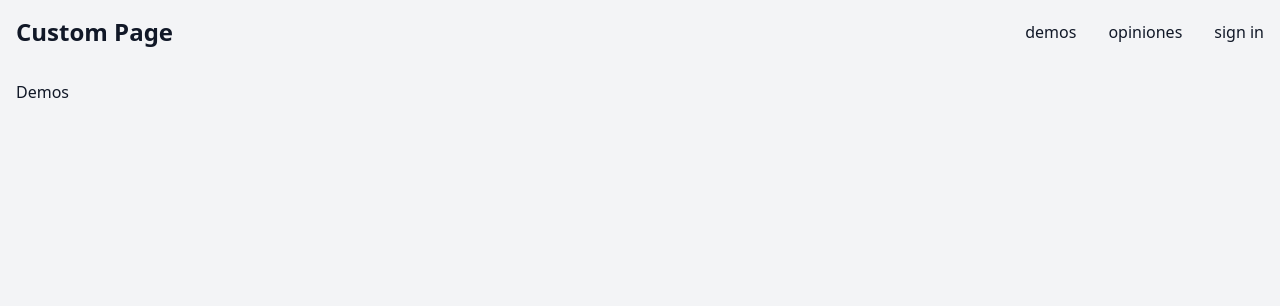
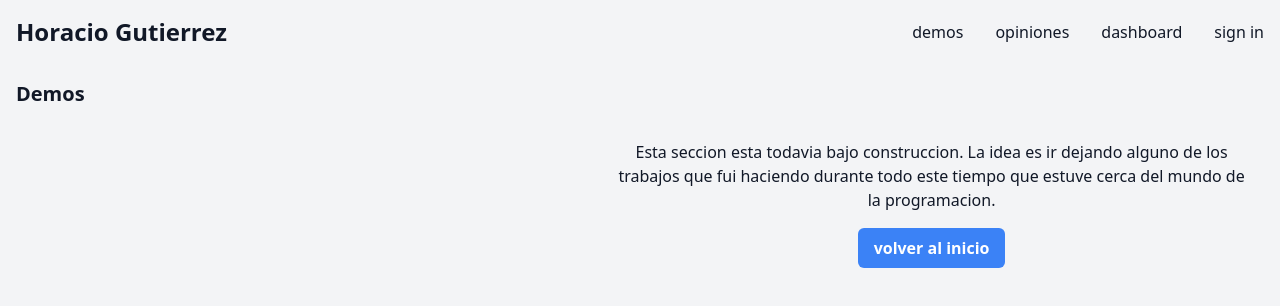
Before and after one commit to HoracioGutierrez/portfolio_demo_next_auth, a Next.js app: page /demos in a window 1280 px wide. Shown: the top 306 px of the page. Built offline with nearby package versions, Linux system fonts and the light colour scheme; no server answers.

Commit message:
Add basic metadata to all pages and correct last details like toast notifications and empty link pages

```diff
--- a/app/dashboard/page.tsx
+++ b/app/dashboard/page.tsx
@@ -1,5 +1,10 @@
 import { UserProfile, currentUser } from "@clerk/nextjs/app-beta";
 import { redirect } from "next/navigation";
+
+export const metadata = {
+  title: 'HG - Dashboard',
+  description: 'Horacio Gutierrez - Pagina de dashboard personal del programador fullstack Horacio Gutierrez',
+}
 
 export default async function DashboardPage() {
 
--- a/app/demos/page.tsx
+++ b/app/demos/page.tsx
@@ -1,7 +1,23 @@
+import Link from "next/link";
+
+export const metadata = {
+  title: 'HG - Demos',
+  description: 'Horacio Gutierrez - Demos de trabajos personales hechos por el programador fullstack Horacio Gutierrez'
+}
+
 export default function Demos() {
   return (
-    <div>
-      <h1>Demos</h1>
-    </div>
+    <section>
+      <h2 className="font-semibold text-xl mb-4">Demos</h2>
+      <div className="lg:flex hero">
+        <div className="hero-overlay bg-opacity-60"></div>
+        <div className="hero-content text-center flex flex-col">
+          <p>Esta seccion esta todavia bajo construccion. La idea es ir dejando alguno de los trabajos que fui haciendo durante todo este tiempo que estuve cerca del mundo de la programacion.</p>
+          <button className="bg-blue-500 hover:bg-blue-600 text-white font-semibold py-2 px-4 rounded-md">
+            <Link href={"/"}>volver al inicio</Link>
+          </button>
+        </div>
+      </div>
+    </section>
   );
 }
--- a/app/layout.tsx
+++ b/app/layout.tsx
@@ -2,12 +2,14 @@ import './globals.css'
 import { Inter } from 'next/font/google'
 import { ClerkProvider } from "@clerk/nextjs/app-beta";
 import Header from './layout/Header';
+import Link from 'next/link';
+import CustomToastContainer from './layout/CustomToastContainer';
 
 const inter = Inter({ subsets: ['latin'] })
 
 export const metadata = {
-  title: 'Create Next App',
-  description: 'Generated by create next app',
+  title: 'HG - Portfolio',
+  description: 'Horacio Gutierrez - Pagina de portfolio personal del programador fullstack Horacio Gutierrez',
 }
 
 export default function RootLayout({
@@ -20,10 +22,30 @@ export default function RootLayout({
     <ClerkProvider>
       <html lang="en">
         <body className="antialiased bg-gray-100 text-gray-900 dark:bg-gray-900 dark:text-gray-100 min-h-screen flex flex-col">
-          <Header />
-          <main className="flex flex-col flex-1 p-2 md:p-3 lg:p-4">
-            {children}
-          </main>
+          <div className='drawer'>
+            <input id="drawer-toggle" type="checkbox" className="drawer-toggle" />
+            <div className="drawer-content">
+              <Header />
+              <main className="flex flex-col flex-1 p-2 md:p-3 lg:p-4">
+                {children}
+              </main>
+            </div>
+            <div className="drawer-side">
+              <label htmlFor="drawer-toggle" className="drawer-overlay"></label>
+              <ul className='menu p-4 w-80 bg-base-100'>
+                <li>
+                  <Link href="/demos" className=""> demos </Link>
+                </li>
+                <li>
+                <Link href="/opiniones" className=""> opiniones </Link>
+                </li>
+                <li>
+                <Link href="/dashboard" className=""> dashboard </Link>
+                </li>
+              </ul>
+            </div>
+          </div>
+          <CustomToastContainer/>
         </body>
       </html>
     </ClerkProvider>
--- /dev/null
+++ b/app/layout/CustomToastContainer.tsx
@@ -0,0 +1,11 @@
+"use client"
+import { ToastContainer } from "react-toastify"
+import "react-toastify/dist/ReactToastify.css"
+
+type Props = {}
+
+export default function CustomToastContainer({}: Props) {
+  return (
+    <ToastContainer/>
+  )
+}
--- a/app/layout/Header.tsx
+++ b/app/layout/Header.tsx
@@ -1,5 +1,5 @@
 "use client"
-import { SignedIn, SignedOut, UserButton, useUser } from "@clerk/nextjs/app-beta/client"
+import { SignedIn, SignedOut, UserButton } from "@clerk/nextjs/app-beta/client"
 import Link from "next/link"
 
 
@@ -7,10 +7,20 @@ export default function Header() {
 
   return (
     <header className="flex justify-between p-2 md:p-3 lg:p-4">
-      <h1 className="text-3xl font-bold md:text-4xl lg:text-2xl">Custom Page</h1>
+      <div className="flex items-center gap-4 ">
+        <div className="flex-none sm:hidden ml-[-14px]">
+          <label htmlFor="drawer-toggle" className="btn btn-square btn-ghost">
+            <svg xmlns="http://www.w3.org/2000/svg" fill="none" viewBox="0 0 24 24" className="inline-block w-6 h-6 stroke-current"><path strokeLinecap="round" strokeLinejoin="round" strokeWidth="2" d="M4 6h16M4 12h16M4 18h16"></path></svg>
+          </label>
+        </div>
+        <Link href={"/"}>
+          <h1 className="text-3xl font-bold md:text-4xl lg:text-2xl">Horacio Gutierrez</h1>
+        </Link>
+      </div>
       <nav className="gap-8 flex items-center group">
         <Link href="/demos" className="hidden sm:inline"> demos </Link>
         <Link href="/opiniones" className="hidden sm:inline"> opiniones </Link>
+        <Link href="/dashboard" className="hidden sm:inline"> dashboard </Link>
         <SignedIn>
           <UserButton
             userProfileMode="navigation"
--- a/app/layout/style.module.css
+++ /dev/null
@@ -1,3 +0,0 @@
-.header {
-  display: flex;
-}
--- a/app/opiniones/nueva/page.tsx
+++ b/app/opiniones/nueva/page.tsx
@@ -3,6 +3,7 @@ import { useState } from "react";
 import { useForm } from "react-hook-form";
 import { Rating } from "react-simple-star-rating";
 import { useUser } from "@clerk/nextjs/app-beta/client";
+import { toast } from "react-toastify";
 
 export default function NuevaOpinion() {
 
@@ -17,6 +18,8 @@ export default function NuevaOpinion() {
       rate: rating
     }
 
+    toast.info("Enviando opinion...")
+
     fetch("/api/opiniones", {
       method: "POST",
       body: JSON.stringify(opinion),
@@ -25,8 +28,12 @@ export default function NuevaOpinion() {
       }
     })
       .then(res => res.json())
-      .then(data => {
-        console.log(data)
+      .then(() => {
+        toast.dismiss()
+        toast.success("Tu opinion ha sido enviada")
+      })
+      .catch(err => {
+        toast.error("Hubo un error al enviar tu opinion")
       })
 
   }
--- a/app/opiniones/page.tsx
+++ b/app/opiniones/page.tsx
@@ -6,6 +6,11 @@ async function getOpiniones() {
   const response = await fetch('http://localhost:3000/api/opiniones')
   const data = await response.json()
   return data
+}
+
+export const metadata = {
+  title: 'HG - Opiniones',
+  description: 'Horacio Gutierrez - Opiniones de los clientes del programador fullstack Horacio Gutierrez'
 }
 
 
--- a/app/opiniones/template.tsx
+++ b/app/opiniones/template.tsx
@@ -13,7 +13,16 @@ export default function OpinionTemplate({ children }: { children: React.ReactNod
       <h2 className="font-semibold text-xl mb-4">{isNuevaOpinion ? "Nueva Opinion" : "Mis Opiniones"}</h2>
       <div className="lg:flex">
         <div className="lg:mr-8 mb-8 lg:mb-0">
-          <p className="font-light text-gray-400 mb-8 lg:mb-0 lg:w-[400px] lg:min-w-[400px]">{isNuevaOpinion ? "Si has participado en alguno de mis cursos o hemos trabajado juntos en algun proyecto, me encantaria que me dejaras tu opinion para que otros puedan verla." : "Aqui van las opiniones de todos mis alumnos y personas que hayan participado en mis cursos de alguna manera o con las que haya trabajado en algun punto. <br /> <br />  De momento esta en construccion asi que por ahora las opiniones no van a tener validacion, pero la idea es que en un futuro cada opinion escrita este respaldada por algun perfil de linkedin, cuenta de google, nombre de empresa, etc."}</p>
+          <p className="font-light text-gray-400 mb-8 lg:mb-0 lg:w-[400px] lg:min-w-[400px]">{
+            isNuevaOpinion
+              ? "Si has participado en alguno de mis cursos o hemos trabajado juntos en algun proyecto, me encantaria que me dejaras tu opinion para que otros puedan verla."
+              : (
+                <>
+                  Aqui van las opiniones de todos mis alumnos y personas que hayan participado en mis cursos de alguna manera o con las que haya trabajado en algun punto.
+                  <br />
+                  <br />  De momento esta en construccion asi que por ahora las opiniones no van a tener validacion, pero la idea es que en un futuro cada opinion escrita este respaldada por algun perfil de linkedin, cuenta de google, nombre de empresa, etc.
+                </>
+              )}</p>
           <button className="bg-blue-500 hover:bg-blue-600 text-white font-semibold py-2 px-4 rounded-md mt-4">
             <Link href={isNuevaOpinion ? "/opiniones" : "/opiniones/nueva"}>{isNuevaOpinion ? "Mis opiniones" : "Nueva Opinion"}</Link>
           </button>
--- a/package.json
+++ b/package.json
@@ -24,6 +24,7 @@
     "react-dom": "18.2.0",
     "react-hook-form": "^7.43.9",
     "react-simple-star-rating": "^5.1.7",
+    "react-toastify": "^9.1.2",
     "tailwindcss": "3.3.1"
   },
   "devDependencies": {
```
Also changed, not shown: 1 other file (tests, documents, lock files or other folders).
